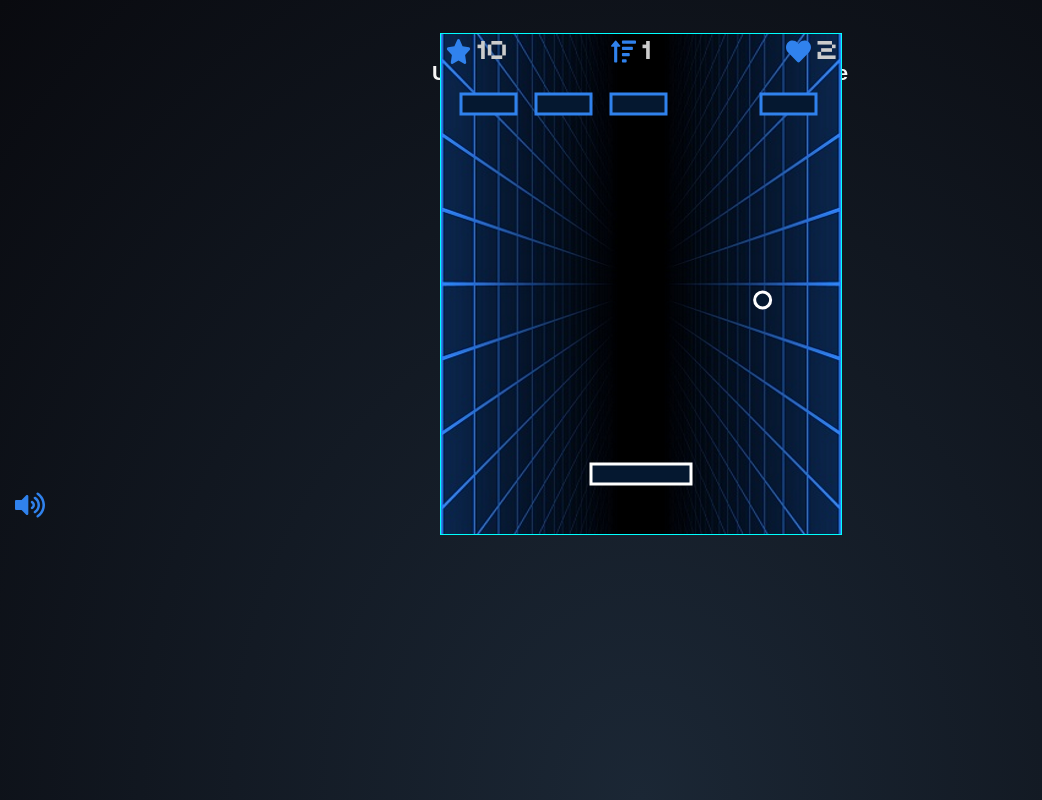
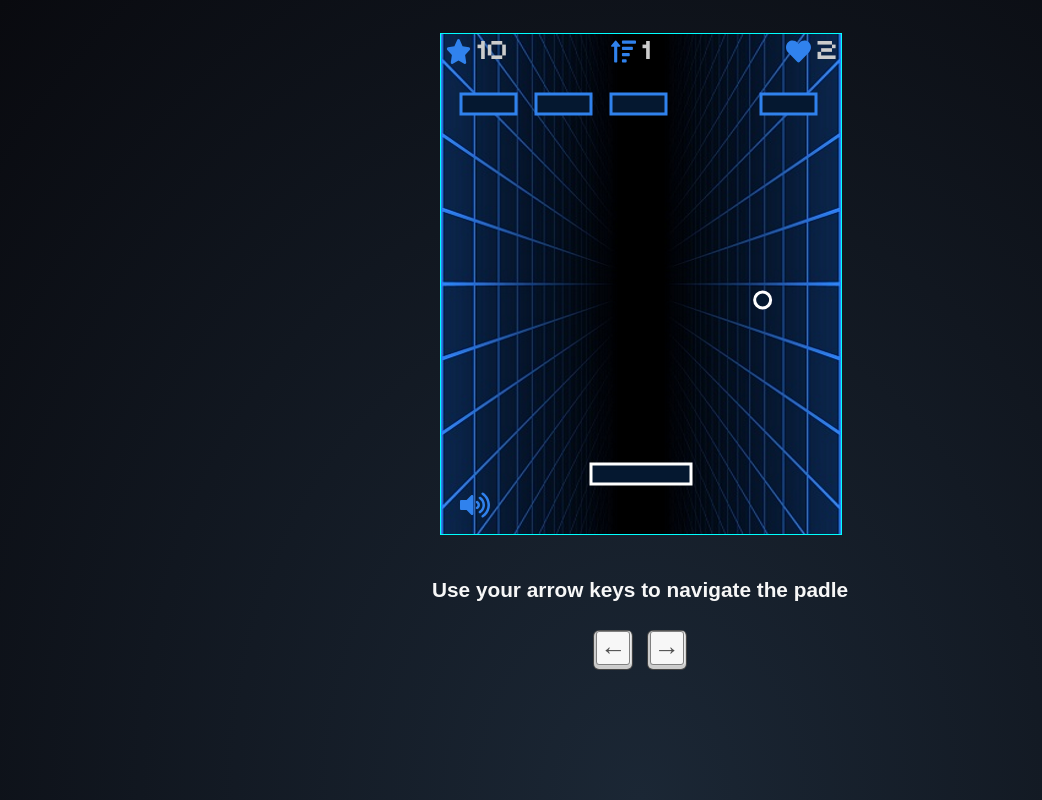
Before and after one commit to r4nd3l/Game_Breakout, a plain HTML site: page index.html in a window 1280 px wide. Shown: the whole page, without its empty margins (0-1042 px from the left). Drawn offline with Linux system fonts and the light colour scheme.

Commit message:
fixed center

```diff
--- a/css/style.css
+++ b/css/style.css
@@ -39,11 +39,6 @@ body{
   padding: 0;
   font-family: 'retro_computer_personal_use';
 }
-
-.center{
-  /* margin: 0 auto; */
-  /* position: absolute; */
-}
 #breakout{
   position: absolute;
   left: 50%;
@@ -56,7 +51,9 @@ body{
   cursor: pointer;
   position: relative;
   top: 490px;
-  left: 15px;
+  left: 50%;
+  margin: 0px 0 0 -180px;
+  z-index: 1;
 }
 
 #gameover{
@@ -66,7 +63,7 @@ body{
   background: rgba(0, 0, 0, 0.9);
   display: none;
   color: #ccc;
-  margin: 0 0 0 -200px;
+  margin: 1px 0 0 -199px;
   left: 50%;
   z-index: 1;
 }
@@ -98,9 +95,13 @@ body{
 /* Controls */
 
 section{
+  position: absolute;
   display: flex;
   justify-content: center;
   align-items: center;
+  width: 100%;
+  top: 550px;
+  left: 0;
 }
 
 .table{
--- a/index.html
+++ b/index.html
@@ -16,8 +16,7 @@
 </head>
 <body>
 
-  <div class="center">
-    <div class="sound">
+  <div>
     <img src="img/sound_on.svg" id="sound" alt="souns button">
   </div>
 
@@ -38,7 +37,6 @@
       </span>
     </div>
   </section>
-  </div>
 
   <script src="js/components.js" charset="utf-8"></script>
   <script src="js/main.js" charset="utf-8"></script>
```
Lines whose indentation alone changed are shown as unchanged.
